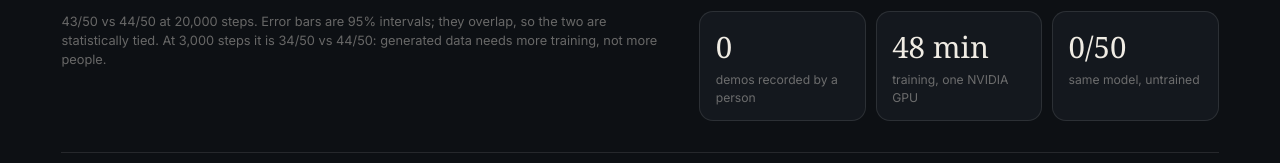
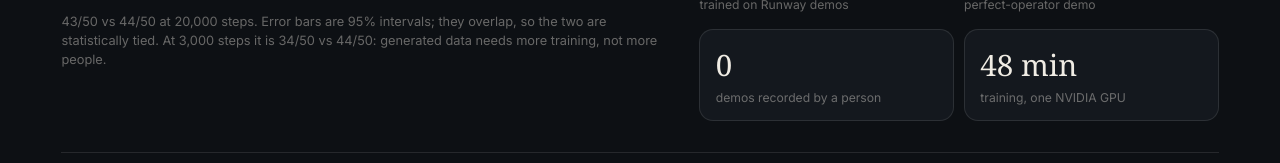
Before and after one commit to PranavAchar01/understudy-replay, a plain HTML site: page slide-benchmark/index.html in a window 1280 px wide. Shown: the part 544-707 px from the top of the page. Drawn offline with Linux system fonts and the light colour scheme; a web font is replaced by a local one.

Commit message:
Benchmark slide: drop the untrained stat

```diff
--- a/slide-benchmark/index.html
+++ b/slide-benchmark/index.html
@@ -48,7 +48,7 @@
   video { width: 100%; height: 100%; object-fit: cover; border-radius: 14px; border: 1px solid var(--hair); background: #000; min-height: 0; }
   figcaption { font-size: calc(var(--u) * 0.95); color: var(--text-3); }
   figcaption b { display: block; color: var(--text); font-weight: 600; font-size: calc(var(--u) * 1.15); }
-  .stats { display: grid; grid-template-columns: repeat(3, 1fr); gap: 10px; }
+  .stats { display: grid; grid-template-columns: repeat(2, 1fr); gap: 10px; }
   .stat { background: var(--ink-2); border: 1px solid var(--hair); border-radius: 14px; padding: calc(var(--u) * 1) calc(var(--u) * 1.2); }
   .stat .v { font-family: "Hedvig Letters Serif", Georgia, serif; font-size: calc(var(--u) * 2.3); }
   .stat .k { font-size: calc(var(--u) * 0.95); color: var(--text-3); margin-top: 2px; }
@@ -93,7 +93,6 @@
     <div class="stats">
       <div class="stat"><div class="v">0</div><div class="k">demos recorded by a person</div></div>
       <div class="stat"><div class="v">48 min</div><div class="k">training, one NVIDIA GPU</div></div>
-      <div class="stat"><div class="v">0/50</div><div class="k">same model, untrained</div></div>
     </div>
   </section>
 
```
